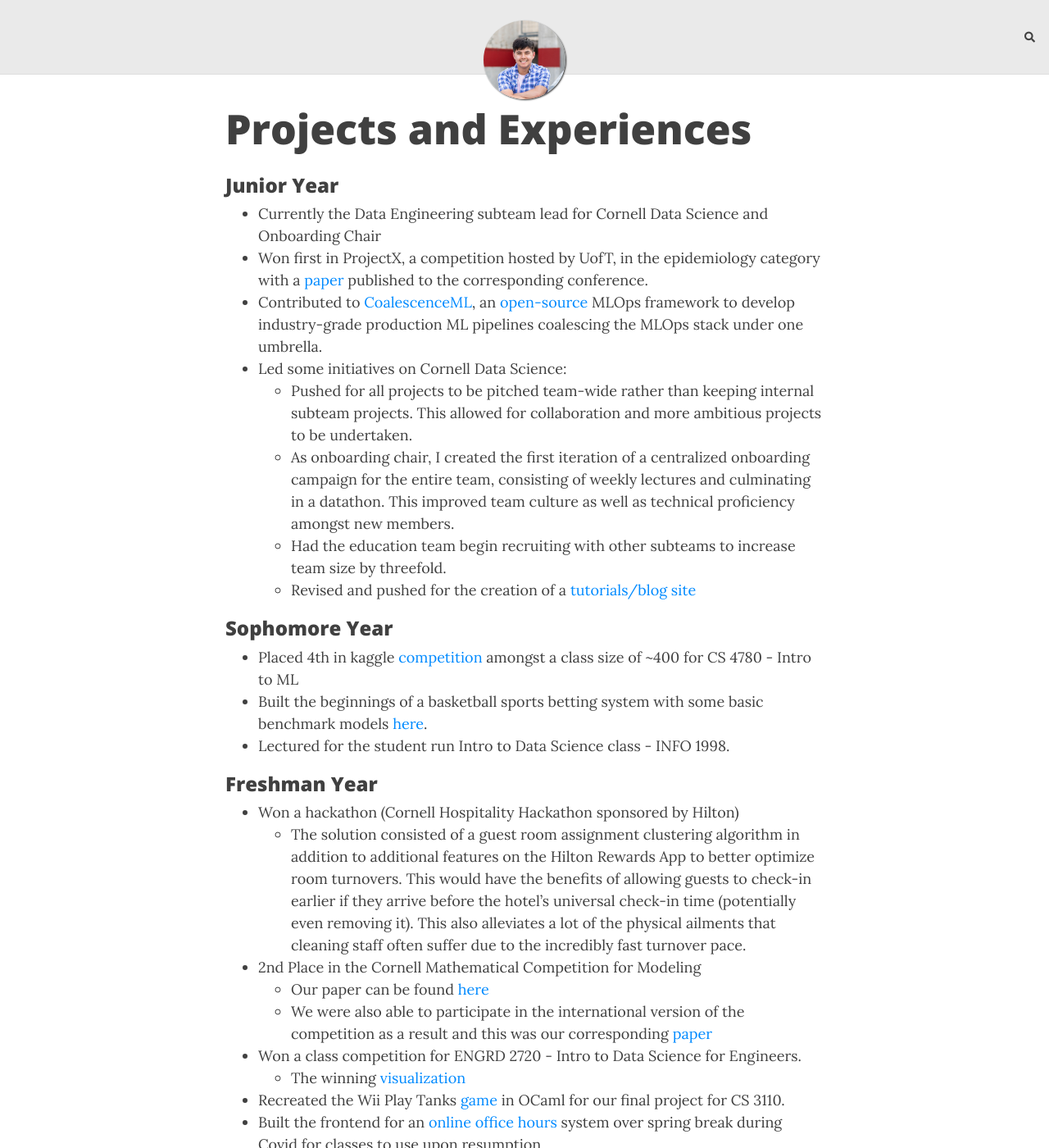
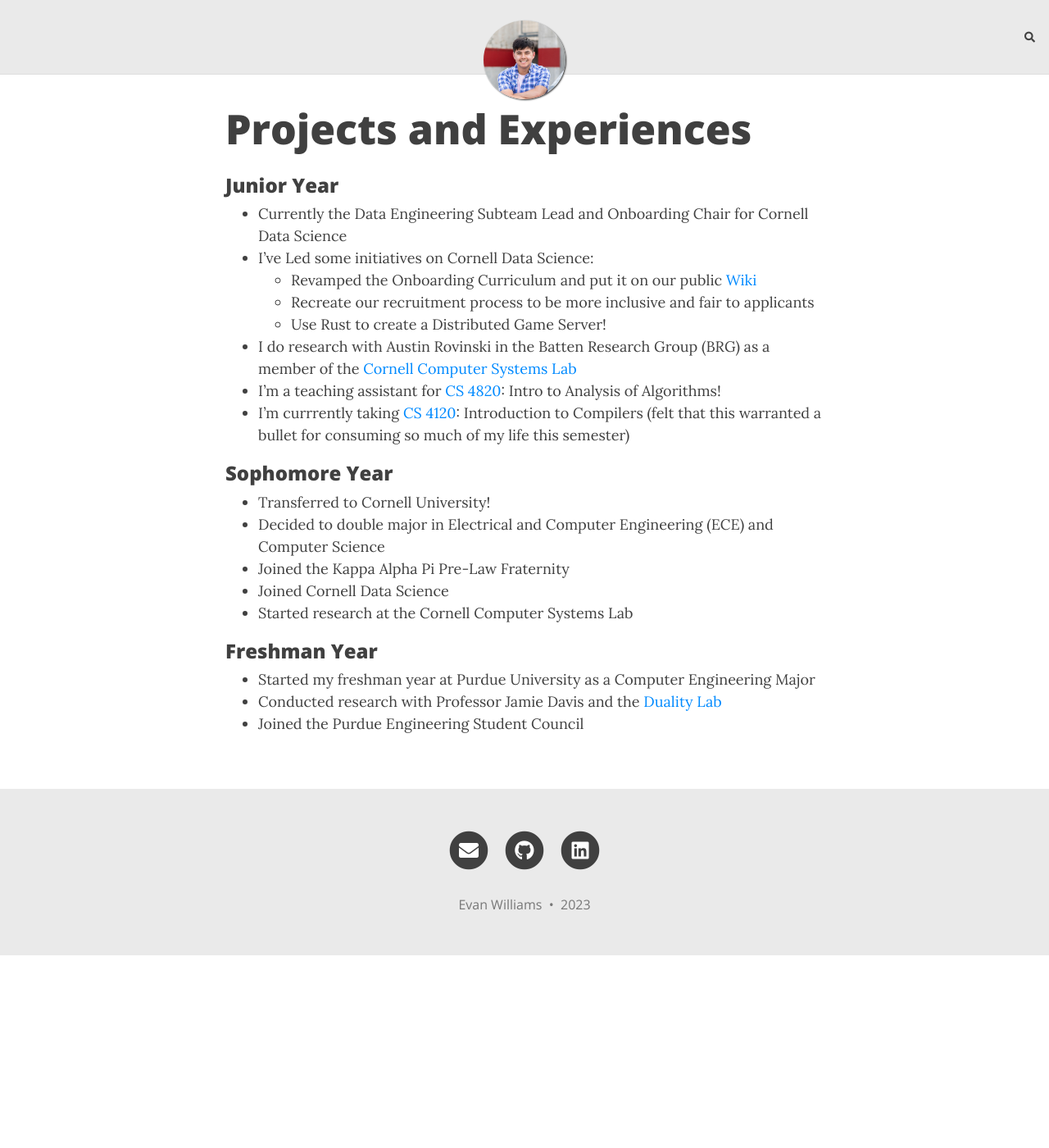
Before and after one commit to evanmwilliams/evanmwilliams.github.io, a Jekyll site: the page built from projects.md, in a window 1280 px wide and 1400 px high. Shown: the whole window at 82% size. Built offline with Jekyll 4.4.1, drawn with Linux system fonts in a browser that asks for light colours; nearby versions of some CDN libraries; comment, search, counter and statistics services are not loaded.

Commit message:
projects page updates

```diff
--- a/projects.md
+++ b/projects.md
@@ -9,33 +9,23 @@
     This is advised/sponsored by Professor Christopher De Sa and Munich RE. -->
 
 ### Junior Year
-* Currently the Data Engineering subteam lead for Cornell Data Science and Onboarding Chair
-* Won first in ProjectX, a competition hosted by UofT, in the epidemiology category with a [paper](https://arxiv.org/abs/2207.01483) published to the corresponding
-    conference.
-* Contributed to [CoalescenceML](https://github.com/bayoumi17m/CoalescenceML), an [open-source](https://pypi.org/project/coalescenceml/#description) MLOps framework to develop industry-grade production ML pipelines coalescing the MLOps stack under one umbrella.
-* Led some initiatives on Cornell Data Science:
-    * Pushed for all projects to be pitched team-wide rather than keeping internal subteam projects. This allowed for collaboration and more ambitious projects to be undertaken.
-    * As onboarding chair, I created the first iteration of a centralized onboarding campaign for the entire team, consisting of weekly lectures and culminating in a datathon. This improved
-      team culture as well as technical proficiency amongst new members.
-    * Had the education team begin recruiting with other subteams to increase team size by threefold.
-    * Revised and pushed for the creation of a [tutorials/blog site](https://cornelldatascience.github.io/education-blogs/)
+* Currently the Data Engineering Subteam Lead and Onboarding Chair for Cornell Data Science
+* I've Led some initiatives on Cornell Data Science:
+    * Revamped the Onboarding Curriculum and put it on our public [Wiki](http://wiki.cornelldata.science/)
+    * Recreate our recruitment process to be more inclusive and fair to applicants
+    * Use Rust to create a Distributed Game Server!
+* I do research with Austin Rovinski in the Batten Research Group (BRG) as a member of the [Cornell Computer Systems Lab](https://www.csl.cornell.edu/)
+* I'm a teaching assistant for [CS 4820](https://courses.cs.cornell.edu/cs4820/2023sp/): Intro to Analysis of Algorithms!
+* I'm currrently taking [CS 4120](https://www.cs.cornell.edu/courses/cs4120/2023sp/): Introduction to Compilers (felt that this warranted a bullet for consuming so much of my life this semester)
 
 ### Sophomore Year
-* Placed 4th in kaggle [competition](https://github.com/ptwu/election-county-prediction) amongst a class size of ~400 for CS 4780 - Intro to ML
-* Built the beginnings of a basketball sports betting system with some basic benchmark models [here](https://github.com/Silver-Scripters/scraper).
-* Lectured for the student run Intro to Data Science class - INFO 1998.
+* Transferred to Cornell University!
+* Decided to double major in Electrical and Computer Engineering (ECE) and Computer Science
+* Joined the Kappa Alpha Pi Pre-Law Fraternity
+* Joined Cornell Data Science
+* Started research at the Cornell Computer Systems Lab
 
 ### Freshman Year
-* Won a hackathon (Cornell Hospitality Hackathon sponsored by Hilton)
-    *  The solution consisted of a guest room assignment clustering algorithm in addition to additional
-        features on the Hilton Rewards App to better optimize room turnovers. This would have the benefits of
-        allowing guests to check-in earlier if they arrive before the hotel's universal check-in time (potentially
-        even removing it). This also alleviates a lot of the physical ailments that cleaning staff often suffer
-        due to the incredibly fast turnover pace.
-* 2nd Place in the Cornell Mathematical Competition for Modeling
-    * Our paper can be found [here](/assets/documents/CMCM.pdf)
-    * We were also able to participate in the international version of the competition as a result and this was our corresponding [paper](/assets/documents/MCM.pdf)
-* Won a class competition for ENGRD 2720 - Intro to Data Science for Engineers.
-    * The winning [visualization](/assets/img/Visual.pdf)
-* Recreated the Wii Play Tanks [game](https://github.com/JSun14/final3110) in OCaml for our final project for CS 3110.
-* Built the frontend for an [online office hours](https://github.com/bayoumi17m/oh-online) system over spring break during Covid for classes to use upon resumption.
+* Started my freshman year at Purdue University as a Computer Engineering Major
+* Conducted research with Professor Jamie Davis and the [Duality Lab](https://davisjam.github.io/)
+* Joined the Purdue Engineering Student Council
```
Also changed, not shown: index.md (+3 -6 lines).
